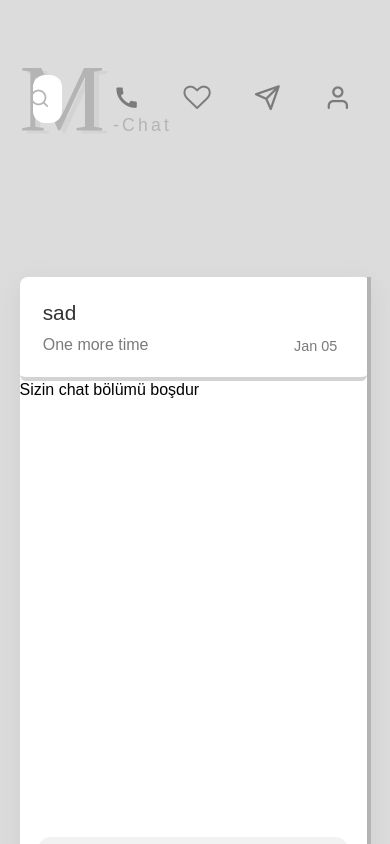
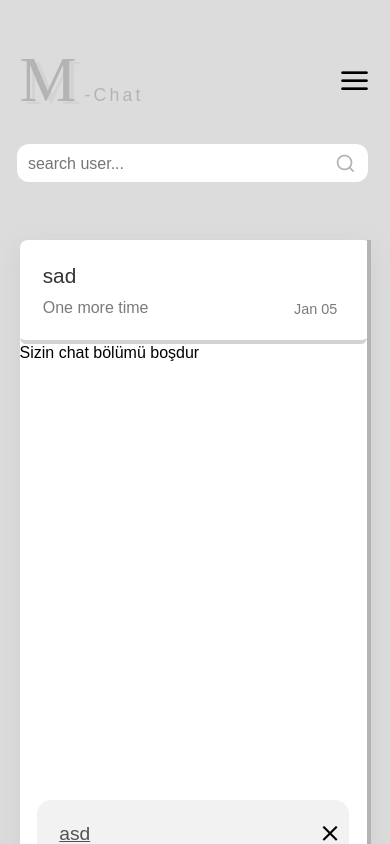
Before and after one commit to gurbanzman/m-chat, a React (Vite) app: page /chat/1 in a window 390 px wide. Shown: the top 844 px of the page. Built offline with nearby package versions, Linux system fonts and the light colour scheme.

Commit message:
update responsive of page of navbar

```diff
--- a/src/components/layout-components/navbar/index.jsx
+++ b/src/components/layout-components/navbar/index.jsx
@@ -1,47 +1,36 @@
 import { Link, NavLink } from "react-router-dom";
 import styles from "./styles.module.css";
 import { InputText } from "../../ui/index";
+import Menu from "../../menu";
+import CheckBox from "../../ui/checkbox";
 
 export default function Navbar() {
   return (
     <nav className="navbar">
       <section className="navbar-section between container">
         <div className="navbar-section_logo section">
-          <Link to={``} className={`navbar-logo_link ${styles[`logo`]}`}>
+          <Link
+            to={`/m/murad`}
+            className={`navbar-logo_link ${styles[`logo`]}`}
+          >
             M
           </Link>
           <span className={`${styles[`logo-text`]}`}> -Chat</span>
         </div>
         <div className="navbar-section_menu section">
           <form className="navbar-section_search">
-            <InputText type={`text`} name={`user_name`} placeholder={`search user...`} className={`navbar-search_input`}/>
+            <InputText
+              type={`text`}
+              name={`user_name`}
+              placeholder={`search user...`}
+              className={`navbar-search_input`}
+            />
           </form>
-          <ul className="navbar-section_lists">
-            <li className="navbar-lists_option">
-              <NavLink
-                to={`/contact/qeqü`}
-                className="navbar-option_link icon-call"
-              ></NavLink>
-            </li>
-            <li className="navbar-lists_option">
-              <NavLink
-                to={`/notification/qeqü`}
-                className="navbar-option_link icon-heart-o"
-              ></NavLink>
-            </li>
-            <li className="navbar-lists_option">
-              <NavLink
-                to={`/chat/12`}
-                className="navbar-option_link icon-send"
-              ></NavLink>
-            </li>
-            <li className="navbar-lists_option">
-              <NavLink
-                to={`/account/12`}
-                className="navbar-option_link icon-user"
-              ></NavLink>
-            </li>
-          </ul>
+          <Menu className={`desktop-menu`} />
+        </div>
+        <div className="responsive-section">
+          <CheckBox className={`bar`} />
+          <Menu className={`responsive-menu`} />
         </div>
       </section>
     </nav>
--- /dev/null
+++ b/src/components/menu/index.jsx
@@ -0,0 +1,34 @@
+import { NavLink } from "react-router-dom";
+
+const Menu = ({className}) => {
+  return (
+    <ul className={`navbar-section_lists ${className}`}>
+      <li className="navbar-lists_option">
+        <NavLink
+          to={`/contact/qeqü`}
+          className="navbar-option_link icon-call"
+        ></NavLink>
+      </li>
+      <li className="navbar-lists_option">
+        <NavLink
+          to={`/notification/qeqü`}
+          className="navbar-option_link icon-heart-o"
+        ></NavLink>
+      </li>
+      <li className="navbar-lists_option">
+        <NavLink
+          to={`/chat/12`}
+          className="navbar-option_link icon-send"
+        ></NavLink>
+      </li>
+      <li className="navbar-lists_option">
+        <NavLink
+          to={`/account/12`}
+          className="navbar-option_link icon-user"
+        ></NavLink>
+      </li>
+    </ul>
+  );
+};
+
+export default Menu;
--- /dev/null
+++ b/src/components/ui/checkbox/index.jsx
@@ -0,0 +1,19 @@
+import React from "react";
+const variant = {
+   default:{
+      likes: "post-check",
+      bar: "bar",
+      close:"close"
+   }
+}
+const CheckBox = React.memo(
+   ({name,className,props,handleChange}) => {
+      return (
+         <input type="checkbox" name={name} className={`${variant.default[className]} ${props}`} onChange={handleChange} required/>
+      )
+   }
+)
+
+CheckBox.displayName = "Checkbox";
+
+export default CheckBox;
--- a/src/styles/main.css
+++ b/src/styles/main.css
@@ -93,6 +93,19 @@ html {
 .icon-heart-o.active::before {
    content: '\ed77';
    font-family: Icomoon;
+}
+.responsive-menu{
+   display: none;
+}
+.bar{
+   -webkit-appearance: none;
+   appearance: none;
+   display: none;
+}
+.bar::before{
+   content: '\ed8c';
+   font-family: Icomoon;
+   font-size: 2rem;
 }
 
 /* footer components styles */
--- a/src/styles/responsive.md.css
+++ b/src/styles/responsive.md.css
@@ -54,8 +54,28 @@
 
 /* responsive for 0-510px */
 @media screen and (max-width:510px) {
-   .navbar-info_head{
+   .navbar-info_head,
+   ._logo-text_13t3o_7{
       display: none;
+   }
+   .navbar-section_menu{
+      position: absolute !important;
+      top: 9rem;
+      right: 1.39rem;
+      width: 90% !important;
+   }
+   .navbar-logo_link{
+      font-size: 4rem !important;
+   }
+   .navbar-section_search{
+      padding: .70rem !important;
+      height: 2.4rem !important;
+   }
+   .navbar-search_input{
+      font-size: 1rem !important;
+   }
+   .navbar-section_search::after{
+      top: .50rem !important;
    }
 }
 
--- a/src/styles/responsive.xxl.css
+++ b/src/styles/responsive.xxl.css
@@ -149,4 +149,38 @@
    .main-contact_section{
       width: 100% !important;
    }
+   .desktop-menu{
+      display: none !important;
+   }
+   .bar{
+      display: block !important;
+      z-index: 97;
+   }
+   .responsive-menu{
+      display: flex !important;
+      position: fixed;
+      inset: 0;
+      width: 100%;
+      height: 100vh;
+      transform: translateX(-100%);
+      background: #c2c2c2;
+      justify-content: center;
+      gap: 2rem !important;
+      transition: all .2s ease;
+   }
+   .bar:checked ~ .responsive-menu{
+      transform: translateX(0%);
+   }
+   .bar:checked::before{
+      position: fixed;
+      z-index: 99;
+      content: '\ed94';
+      right: 1.4rem;
+      top: 1.4rem;
+      color: #7b7b7b;
+      transition: all .2s ease;
+   }
+   .navbar-section{
+      gap: 2rem;
+   }
 }
```
Also changed, not shown: tsconfig.json (deleted, +0 -7 lines).
